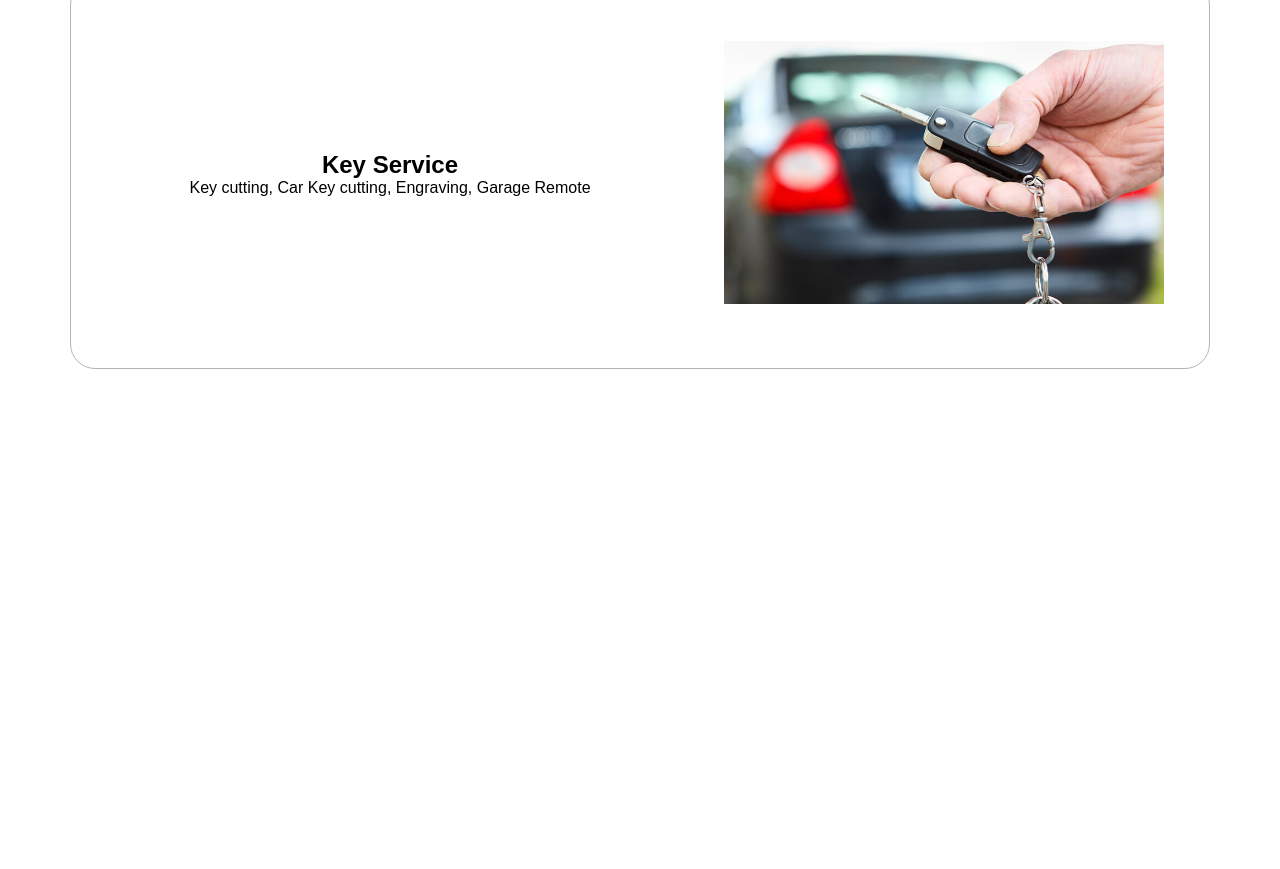
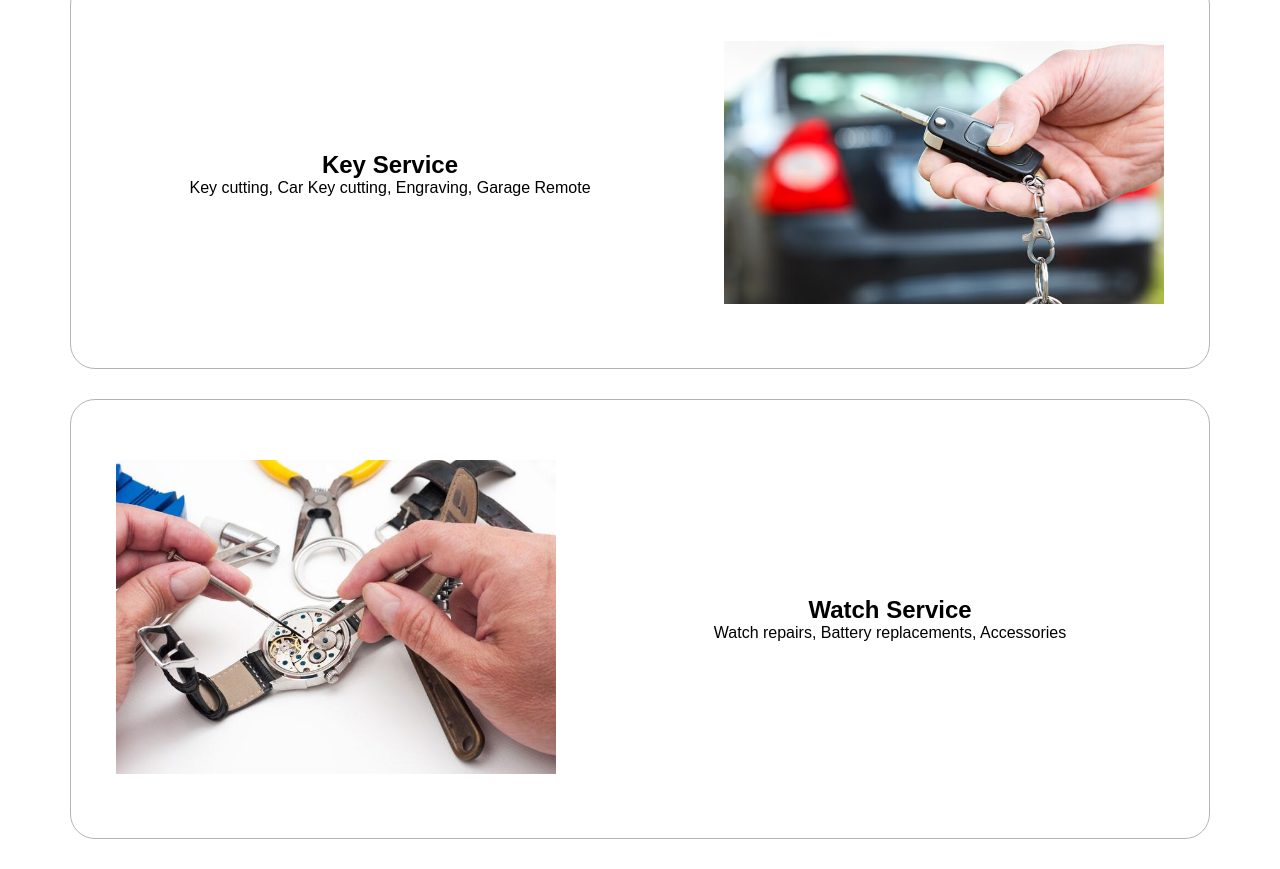
Before and after one commit to Zaf0708/claremont-keys, a plain HTML site: page index.html in a window 1280 px wide. Shown: the part 1100-1969 px from the top of the page. Before the commit the page ends 1499 px from the top, so only its background shows below. Drawn offline with Linux system fonts and the light colour scheme.

Commit message:
Set Watch service section layout.

```diff
--- a/index.html
+++ b/index.html
@@ -49,12 +49,24 @@
         </p>
       </div>
       <div class="key-col-2">
-        <img src="images/key.jpg" alt="Phone">
-
+        <img src="images/key.jpg" alt="Key">
       </div>
-
     </div>
   </div>
-
+  <!-- ---------- Watch Section ---------- -->
+  <div id="watch">
+    <div class="watch-row">
+      <div class="watch-col-1">
+        <img src="images/watch.jpg" alt="Watch">
+      </div>
+      <div class="watch-col-2">
+        <h2 class="sub-title">Watch Service</h2>
+        <p>
+          Watch repairs, Battery replacements, Accessories
+        </p>
+      </div>
+    </div>
+  </div>
+</div>
 </body>
 </html>
--- a/styles.css
+++ b/styles.css
@@ -26,6 +26,7 @@ nav ul li {
   margin: 5px 30px;
   font-size: 20px;
 }
+
 /* Phone Section */
 .phone-col-1 img {
   flex-basis: 30%;
@@ -71,3 +72,26 @@ nav ul li {
   height: auto;
   padding: 30px;
 }
+
+/* Watch Section */
+.watch-col-1 img {
+  flex-basis: 30%;
+  width: 500px;
+  height: auto;
+  padding: 30px;
+}
+
+.watch-row {
+  display: flex;
+  align-items: center;
+  justify-content: center;
+  margin: 30px 70px;
+  padding: 30px 15px;
+  border: 1px solid #b5b4b4;
+  border-radius: 25px;
+}
+
+.watch-col-2 {
+  flex-basis: 60%;
+  text-align: center;
+}
```
Also changed, not shown: images/watch.jpg (added), 1 other file.
